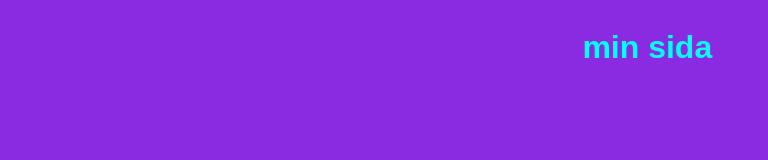
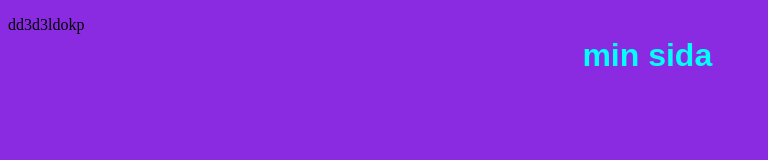
Before and after one commit to ElisBjorkman/ElisBjorkman.github.io, a plain HTML site: page index.html in a window 1280 px wide. Shown: the whole page, without its empty margins (0-768 px from the left). Drawn offline with Linux system fonts and the light colour scheme.

Commit message:
ändrad text

```diff
--- a/index.html
+++ b/index.html
@@ -6,8 +6,10 @@
     <meta name="viewport" content="width=device-width, initial-scale=1.0">
     <title>min sida</title>
     <link rel="stylesheet" href="style.css">
+
 </head>
 <body>
     <h1>min sida</h1>
+    <p>dd3d3ldokp</p>
 </body>
 </html>
```
